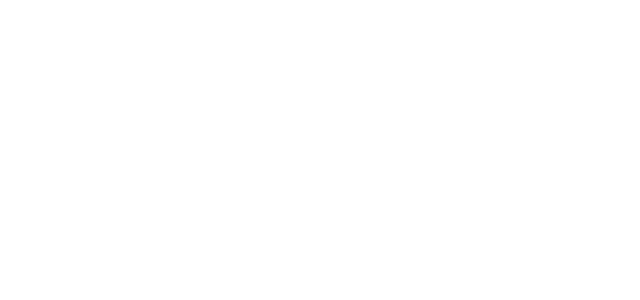
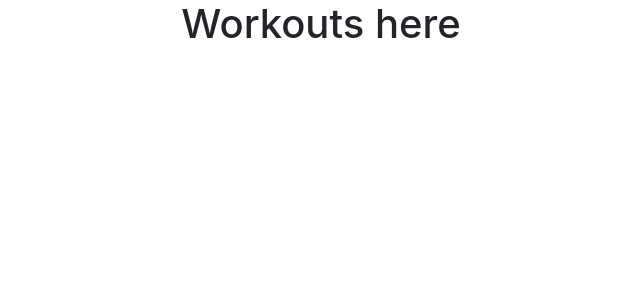
Before and after one commit to jamesc40/alina-james-phase-3-project-front-end, a React (Create React App) app: page /workouts in a window 1280 px wide. Shown: the top 300 px of the page, without its empty margins (319-959 px from the left). Built offline with nearby package versions, Linux system fonts and the light colour scheme.

Commit message:
start of workout page

```diff
--- a/src/components/App.js
+++ b/src/components/App.js
@@ -7,6 +7,7 @@
 import HomePage from "./HomePage";
 import Header from "./Header";
 import HomeHeader from "./HomeHeader";
+import Workout from './Workout'
 
 function App() {
   const [loggedIn, setLoggedIn] = useState(false);
@@ -29,6 +30,9 @@
           <Header loggedIn={loggedIn} setLoggedIn={setLoggedIn} />
           <UserInfo />
         </Route>
+        <Route exact path='/workouts'>
+          <Workout />
+        </Route>
       </Switch>
     </div>
   );
--- /dev/null
+++ b/src/components/Workout.js
@@ -0,0 +1,3 @@
+export default function Workout () {
+  return <h1>Workouts here</h1>
+}
```
